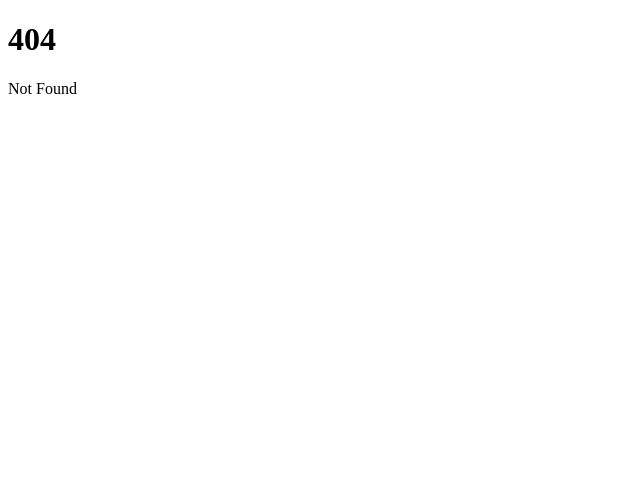
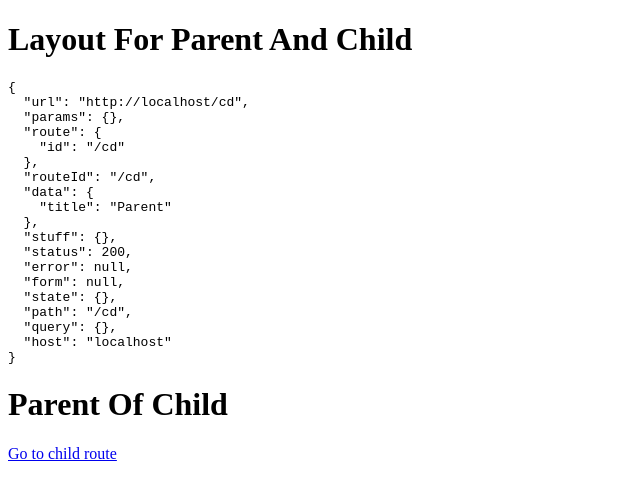
Before and after one commit to carltonj2000/sveltekit-endpoint-ex1, a SvelteKit app: page /cd in a window 1280 px wide. Before the commit this address had no page. Shown: the top 500 px of the page, without its empty margins (0-640 px from the left). Built offline with nearby package versions, Linux system fonts and the light colour scheme.

Commit message:
add child parent data prop example

```diff
--- a/src/routes/+page.svelte
+++ b/src/routes/+page.svelte
@@ -7,4 +7,5 @@
 	<li><a href="./dn">Defered Navigation</a></li>
 	<li><a href="./ul">Universal Load Functions</a></li>
 	<li><a href="./sl">Server Load Functions</a></li>
+	<li><a href="./cd">Child Data In Parents</a></li>
 </ul>
--- /dev/null
+++ b/src/routes/cd/+layout.svelte
@@ -0,0 +1,12 @@
+<script lang="ts">
+	import { page } from '$app/stores';
+</script>
+
+<svelte:head>
+	<title>{$page.data.title}</title>
+</svelte:head>
+
+<h1>Layout For Parent And Child</h1>
+
+<pre>{JSON.stringify($page, null, 2)}</pre>
+<slot />
--- /dev/null
+++ b/src/routes/cd/+page.svelte
@@ -0,0 +1,7 @@
+<script lang="ts">
+	import { page } from '$app/stores';
+</script>
+
+<h1>Parent Of Child</h1>
+
+<a href={`${$page.url.pathname}/child`}>Go to child route</a>
--- /dev/null
+++ b/src/routes/cd/+page.ts
@@ -0,0 +1,3 @@
+export async function load() {
+  return { title: 'Parent' };
+}
--- /dev/null
+++ b/src/routes/cd/child/+page.svelte
@@ -0,0 +1 @@
+<h1>Child</h1>
--- /dev/null
+++ b/src/routes/cd/child/+page.ts
@@ -0,0 +1,3 @@
+export async function load() {
+  return { title: 'Child' };
+}
```
Also changed, not shown: 2 other files (tests, documents, lock files or other folders).
